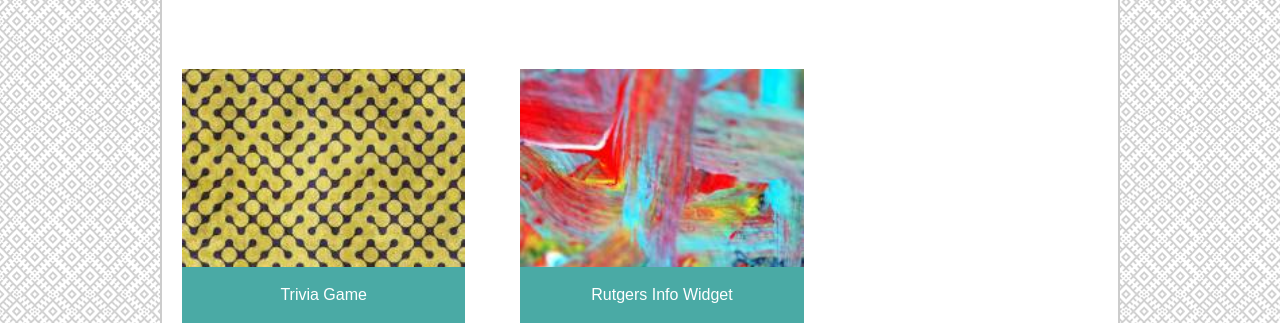
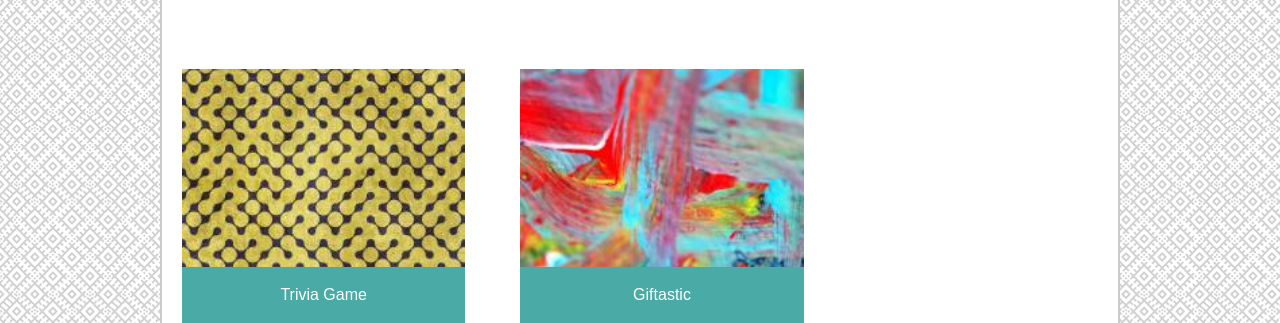
Before and after one commit to amadisonm1209/Responsive-Portfolio, a plain HTML site: page portfolio.html in a window 1280 px wide. Shown: the part 543-866 px from the top of the page. Drawn offline with Linux system fonts and the light colour scheme.

Commit message:
added to portfolio

```diff
--- a/portfolio.html
+++ b/portfolio.html
@@ -54,9 +54,10 @@
       </div>
 
       <div class="project4">
-        <img src="assets/images/Rutgers.jpg" alt="x" style="width:100%">
+        <a href="https://amadisonm1209.github.io/Giftastic-/">
+        <img src="assets/images/Rutgers.jpg" alt="x" style="width:100%"></a>
         <div class="label">
-          <h4>Rutgers Info Widget</h4>
+          <h4>Giftastic</h4>
         </div>
       </div>
 
```
